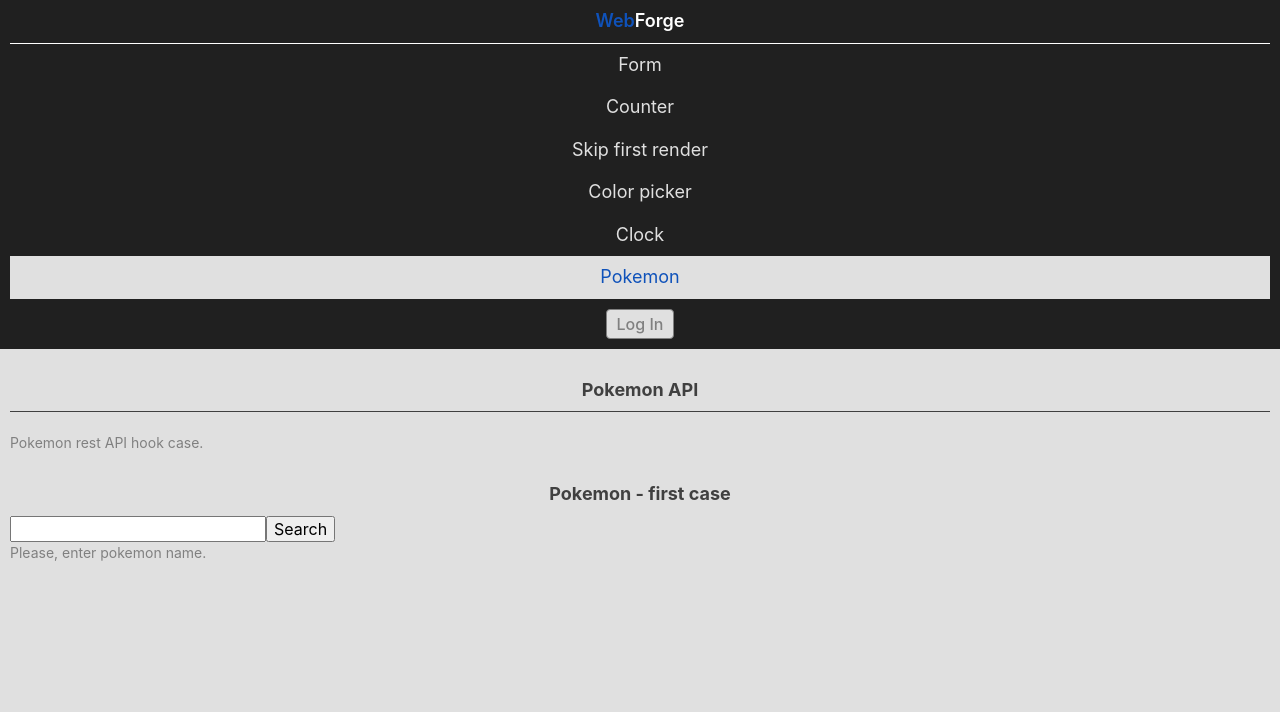
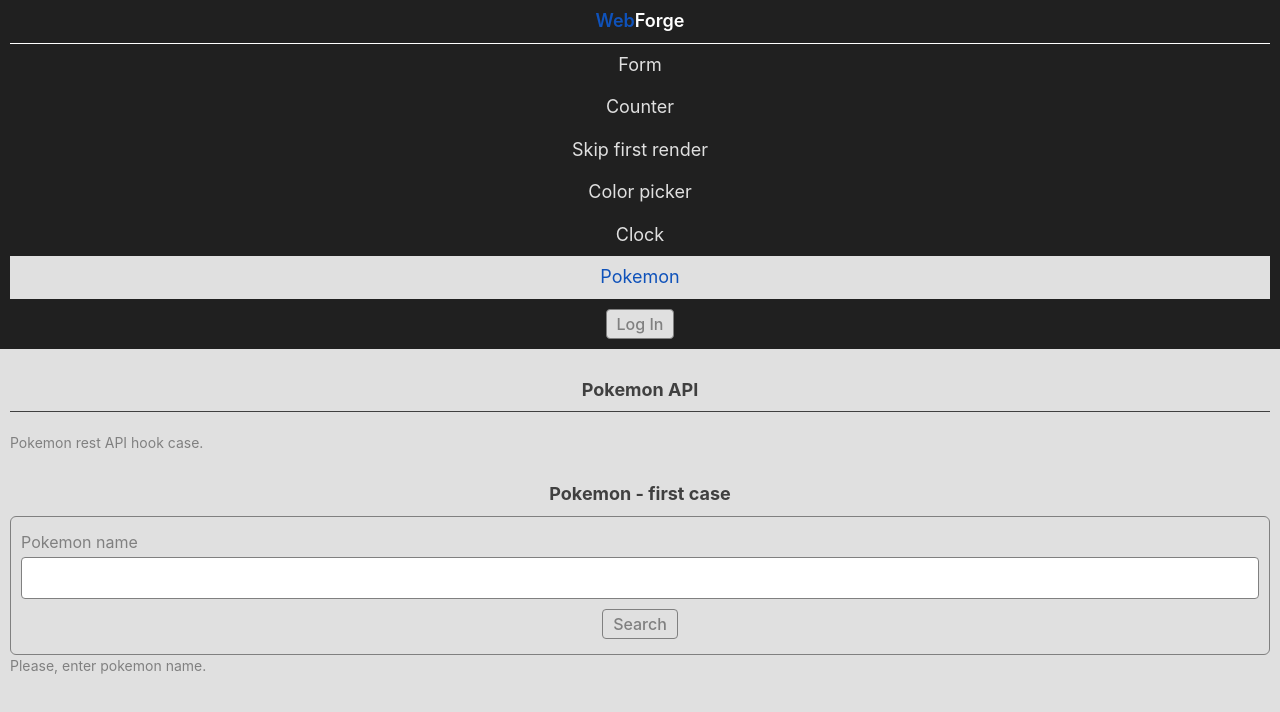
Before and after one commit to basesnel/react-system-01-hooks, a React (Create React App) app: page /react-system-01-hooks/pokemon in a window 1280 px wide. Shown: the top 712 px of the page. Built offline with nearby package versions, Linux system fonts and the light colour scheme.

Commit message:
Stylization of PokemonForm.

```diff
--- a/src/components/Pokemon/PokemonForm/PokemonForm.jsx
+++ b/src/components/Pokemon/PokemonForm/PokemonForm.jsx
@@ -1,5 +1,9 @@
 import { useState } from 'react';
 import { toast } from 'react-toastify';
+
+import { DecoratedForm } from 'components/DecoratedForm/DecoratedForm';
+import { DecoratedInput } from 'components/DecoratedInput/DecoratedInput';
+import { DecoratedSubmit } from 'components/DecoratedSubmit/DecoratedSubmit';
 
 export const PokemonForm = ({ onFormSubmit }) => {
   const [pokemonName, setPokemonName] = useState('');
@@ -20,15 +24,14 @@ export const PokemonForm = ({ onFormSubmit }) => {
   };
 
   return (
-    <form onSubmit={handleSubmit}>
-      <input
-        type="text"
-        name="pokemonName"
-        autoComplete="off"
-        value={pokemonName}
-        onChange={handleNameChange}
+    <DecoratedForm onSubmit={handleSubmit}>
+      <DecoratedInput
+        inputName="pokemonName"
+        inputValue={pokemonName}
+        inputLabel="Pokemon name"
+        handleChange={handleNameChange}
       />
-      <button type="submit">Search</button>
-    </form>
+      <DecoratedSubmit caption="Search" />
+    </DecoratedForm>
   );
 };
```
